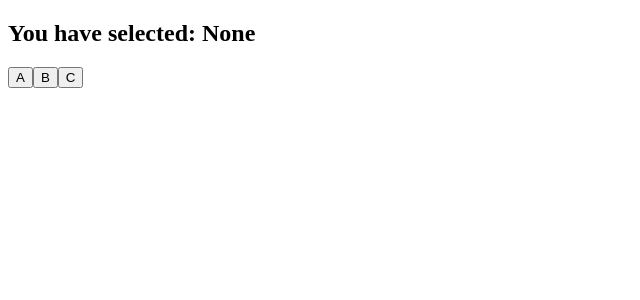
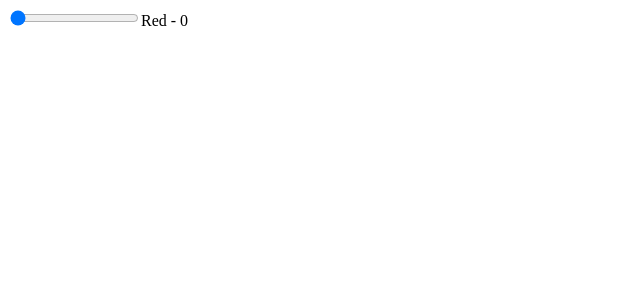
Before and after one commit to TonyTran0209/create-react-app, a React (Create React App) app: page / in a window 1280 px wide. Shown: the top 300 px of the page, without its empty margins (0-640 px from the left). Built offline with nearby package versions, Linux system fonts and the light colour scheme.

Commit message:
20. Write More Reusable React Components with Composable APIs https://egghead.io/lessons/react-composable-components
Number Range Scroller

```diff
--- a/src/App.js
+++ b/src/App.js
@@ -1,39 +1,71 @@
 import React from 'react';
+import ReactDOM from 'react-dom';
 
 class App extends React.Component {
+    constructor(){
+        super();
+        this.state = {
+            red: 0
+        }
+        this.update = this.update.bind(this)
+    }
+    update(e){
+        this.setState({
+            red: ReactDOM.findDOMNode(this.refs.red.refs.inp).value
+        })
+    }
     render(){
         return (
-            <Buttons>
-                <button value="btn_A">A</button>
-                <button value="btn_B">B</button>
-                <button value="btn_C">C</button>
-            </Buttons>
-        )
+            <div>
+                <NumInput
+                    ref="red"
+                    min={0}
+                    max={255}
+                    step={0.1}
+                    val={+this.state.red}
+                    // type="number"
+                    label="Red"
+                    update={this.update} />
+            </div>
+        );
     }
 }
 
-
-class Buttons extends React.Component {
-    constructor(){
-        super();
-        this.state = {selected: 'None'}
-    }
-    selectItem(selected){
-        this.setState({selected})
-    }
+class NumInput extends React.Component {
     render(){
-        let fn = child =>
-            React.cloneElement(child, {
-                onClick:this.selectItem.bind(this, child.props.value)
-            })
-        let items = React.Children.map(this.props.children, fn);
+        let label = this.props.label !== '' ? <label>{this.props.label} - {this.props.val}</label> : ''
         return (
             <div>
-                <h2>You have selected: {this.state.selected}</h2>
-                {items}
+                <input ref="inp"
+                       type={this.props.type}
+                       min={this.props.min}
+                       max={this.props.max}
+                       step={this.props.step}
+                       defaultValue={this.props.val}
+                       onChange={this.props.update} />
+                {label}
             </div>
-        )
+        );
     }
 }
 
+NumInput.propTypes = {
+    // min: React.PropTypes.number,
+    // max: React.PropTypes.number,
+    // step: React.PropTypes.number,
+    // val: React.PropTypes.number,
+    // label: React.PropTypes.string,
+    // update: React.PropTypes.func.isRequired,
+    // type: React.PropTypes.oneOf(['number', 'range'])
+}
+
+NumInput.defaultProps = {
+    min: 0,
+    max: 0,
+    step: 1,
+    val: 0,
+    label: '',
+    type: 'range'
+}
+
 export default App
```
